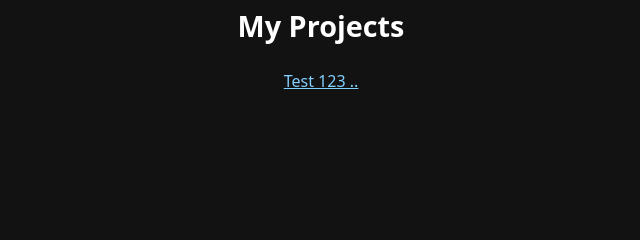
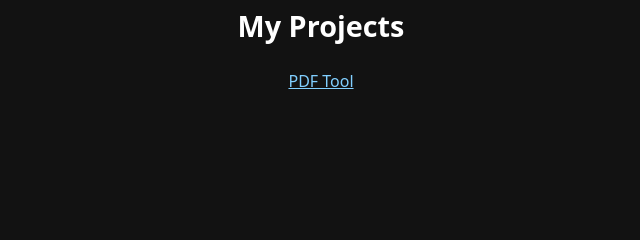
Before and after one commit to suhaibishri/suhaibishri.github.io, a plain HTML site: page index.html in a window 1280 px wide. Shown: the part 220-460 px from the top of the page, 319-959 px from the left. Drawn offline with Linux system fonts and the light colour scheme.

Commit message:
index.html

```diff
--- a/index.html
+++ b/index.html
@@ -143,7 +143,7 @@
   <div class="projects">
     <h2>My Projects</h2>
     <ul class="project-list">
-      <li><a href="#" target="_blank" rel="noopener noreferrer"> Test 123 .. </a></li>
+      <li><a href="mergedpdf.html" target="_blank" rel="noopener noreferrer">PDF Tool</a></li>
 
     </ul>
   </div>
```
